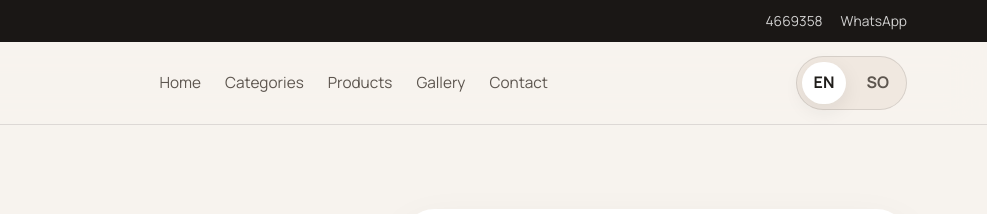
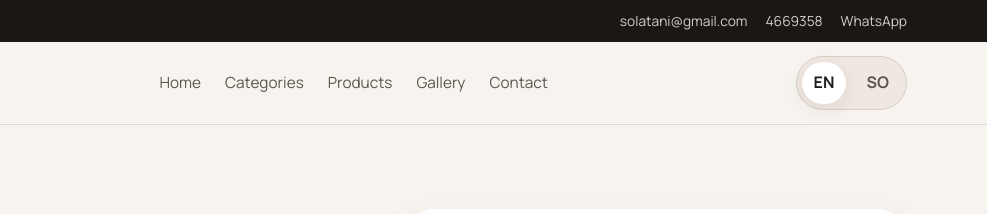
Before and after one commit to TaaniIIS/Taani-Furnuture-, a plain HTML site: page index.html in a window 1280 px wide. Shown: the top 214 px of the page, 293-1280 px from the left. Drawn offline with Linux system fonts and the light colour scheme.

Commit message:
Email is added at the topbar

```diff
--- a/index.html
+++ b/index.html
@@ -22,6 +22,7 @@
       <div class="container topbar-inner">
         <span data-i18n="topbarText">Hargeysa • Taani Furniture • USD</span>
         <div class="topbar-links">
+          <a href="mailto:solatani@gmail.com">solatani@gmail.com</a>
           <a href="tel:+2524669358">4669358</a>
           <a href="https://wa.me/2520659106569" target="_blank" rel="noreferrer">WhatsApp</a>
         </div>
```
